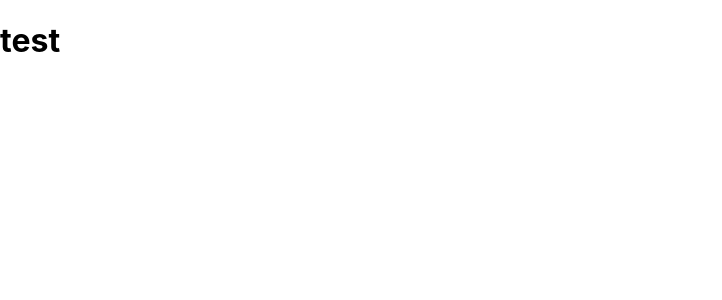
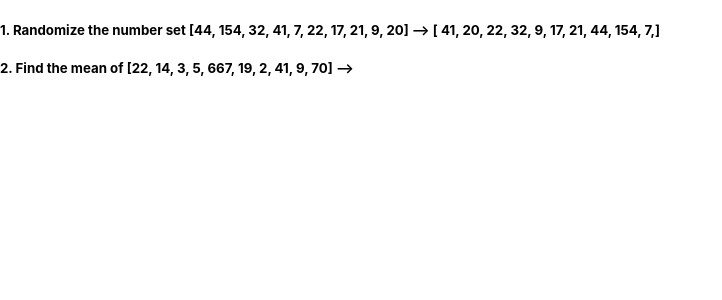
Before and after one commit to ana-liebert/blueprint-assessment, a React (Create React App) app: page /exercise1 in a window 1280 px wide. Shown: the top 300 px of the page, without its empty margins (0-722 px from the left). Built offline with nearby package versions, Linux system fonts and the light colour scheme.

Commit message:
problem one completed

```diff
--- a/src/components/Exercise1.js
+++ b/src/components/Exercise1.js
@@ -1,6 +1,29 @@
 const Exercise1 = () => {
+
+    let problemOne = [44, 154, 32, 41, 7, 22, 17, 21, 9, 20];
+    let problemTwo = [22, 14, 3, 5, 667, 19, 2, 41, 9, 70];
+
+    const randomize = (array) => {
+        for (let i = array.length -1; i >= 0; i--) {
+            let randomIndex = Math.floor(Math.random() * (i + 1));
+            let swap = array[i];
+            array[i] = array[randomIndex];
+            array[randomIndex] = swap;
+        }
+    }
+
+    randomize(problemOne)
+
     return (
-        <h1>test</h1>
+        <div>
+            <div>
+                <h5>1. Randomize the number set [44, 154, 32, 41, 7, 22, 17, 21, 9, 20] --{'> '}
+                    [{problemOne.map((result) => (
+                    <span> {result},</span>
+                ))}] </h5>
+                <h5>2. Find the mean of [22, 14, 3, 5, 667, 19, 2, 41, 9, 70] --{'> '} </h5>
+            </div>
+        </div>
     )
 }
 
```
